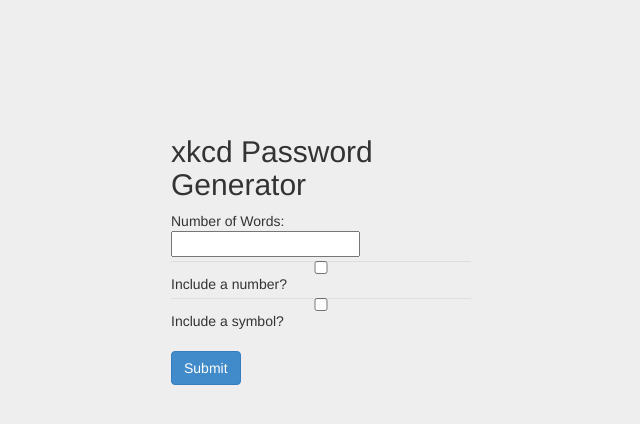
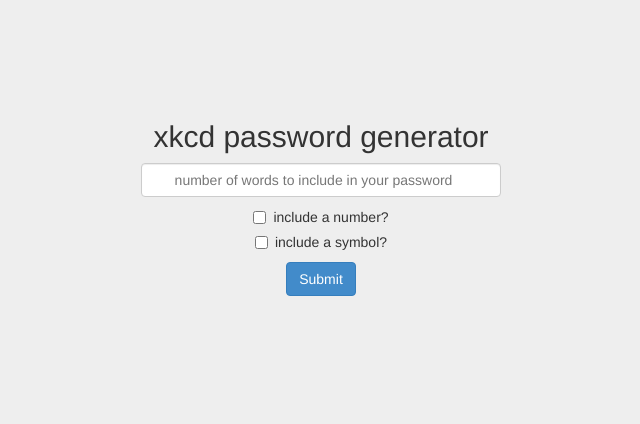
Before and after one commit to mhaw/p2, a PHP site: page / in a window 1280 px wide. Shown: the top 424 px of the page, without its empty margins (319-959 px from the left). Run offline with PHP 8.4, Linux system fonts and the light colour scheme; data that the repository does not hold is empty; some libraries are stand-ins or nearby versions.

Commit message:
updated index layout, updated password logic

```diff
--- a/css/style.css
+++ b/css/style.css
@@ -4,37 +4,12 @@ body {
   background-color: #eee;
 }
 
-.form-signin {
-  max-width: 330px;
-  padding: 15px;
-  margin: 0 auto;
+.form-control {
+    min-width: 0;
+    width: 360px;
+    display: inline;
 }
-.form-signin .form-signin-heading,
-.form-signin .checkbox {
-  margin-bottom: 10px;
+
+input{
+   text-align:center;
 }
-.form-signin .checkbox {
-  font-weight: normal;
-}
-.form-signin .form-control {
-  position: relative;
-  height: auto;
-  -webkit-box-sizing: border-box;
-     -moz-box-sizing: border-box;
-          box-sizing: border-box;
-  padding: 10px;
-  font-size: 16px;
-}
-.form-signin .form-control:focus {
-  z-index: 2;
-}
-.form-signin input[type="email"] {
-  margin-bottom: -1px;
-  border-bottom-right-radius: 0;
-  border-bottom-left-radius: 0;
-}
-.form-signin input[type="password"] {
-  margin-bottom: 10px;
-  border-top-left-radius: 0;
-  border-top-right-radius: 0;
-}
--- a/index.php
+++ b/index.php
@@ -30,17 +30,37 @@ ini_set('display_errors', 1); # Display errors on page (instead of a log file)
   <body>
   	<div class="container">
 
-    	<form class="form-signin" role="form" method="POST" action="">
-    		<h2 class="form-signin-heading">xkcd Password Generator</h2>
+        <div class="row">
+          <div class="col-sm-3">
 
-    		Number of Words: <input type="text" name="number_words"><br>
-			<input type="checkbox" class="form-control" name="include_number"> Include a number?<br>
+  </div>
 
-			<input type="checkbox" class="form-control" name="include_symbol"> Include a symbol?<br>
-			<br>
+            <div class="col-lg-6 text-center">
 
-			<p><button type="submit" class="btn btn-primary">Submit</button></p>
+
+    	<form crole="form" method="POST" action="">
+    		<h2>xkcd password generator</h2>
+    		<input type="number" class="form-control" placeholder="number of words to include in your password" name="number_words"><br>
+
+        <div class="checkbox">
+          <label>
+            <input type="checkbox" name="include_number">
+            include a number?
+          </label>
+        </div>
+        <div class="checkbox">
+          <label>
+            <input type="checkbox" name="include_symbol">
+            include a symbol?
+          </label>
+        </div>
+			<button type="submit" class="btn btn-primary">Submit</button>
 		</form>
+  </div>
+  <div class="col-sm-3">
+
+  </div>
+  </div>
   	</div>
     <!-- jQuery (necessary for Bootstrap's JavaScript plugins) -->
     <script src="https://ajax.googleapis.com/ajax/libs/jquery/1.11.1/jquery.min.js"></script>
--- a/logic.php
+++ b/logic.php
@@ -10,6 +10,7 @@ ini_set('display_errors', 1); # Display errors on page (instead of a log file)
 	$words = file('data/words.txt');
 
 
+
 	if(isset($_POST["include_symbol"])) {
 	$available_symbols = array('!', '@', '#', '$', '%', '&');
 		shuffle($available_symbols);
@@ -20,7 +21,7 @@ ini_set('display_errors', 1); # Display errors on page (instead of a log file)
 		$num = rand(0,9);
 	}
 
-	for ($i=0; $i < $numwords-1 ; $i++) {
+	for ($i=0; $i < $numwords ; $i++) {
 	 $rand_num = rand(0, count($words)-1);
 	 $pass_words[$i] = rtrim($words[$rand_num]);
 	}
@@ -34,7 +35,7 @@ ini_set('display_errors', 1); # Display errors on page (instead of a log file)
 	echo '<br>';
 	echo $num;
 	echo '<br>';
-	echo $seperated_words;
+	echo  "$seperated_words $num $sym";
 
 
  ?>
```
